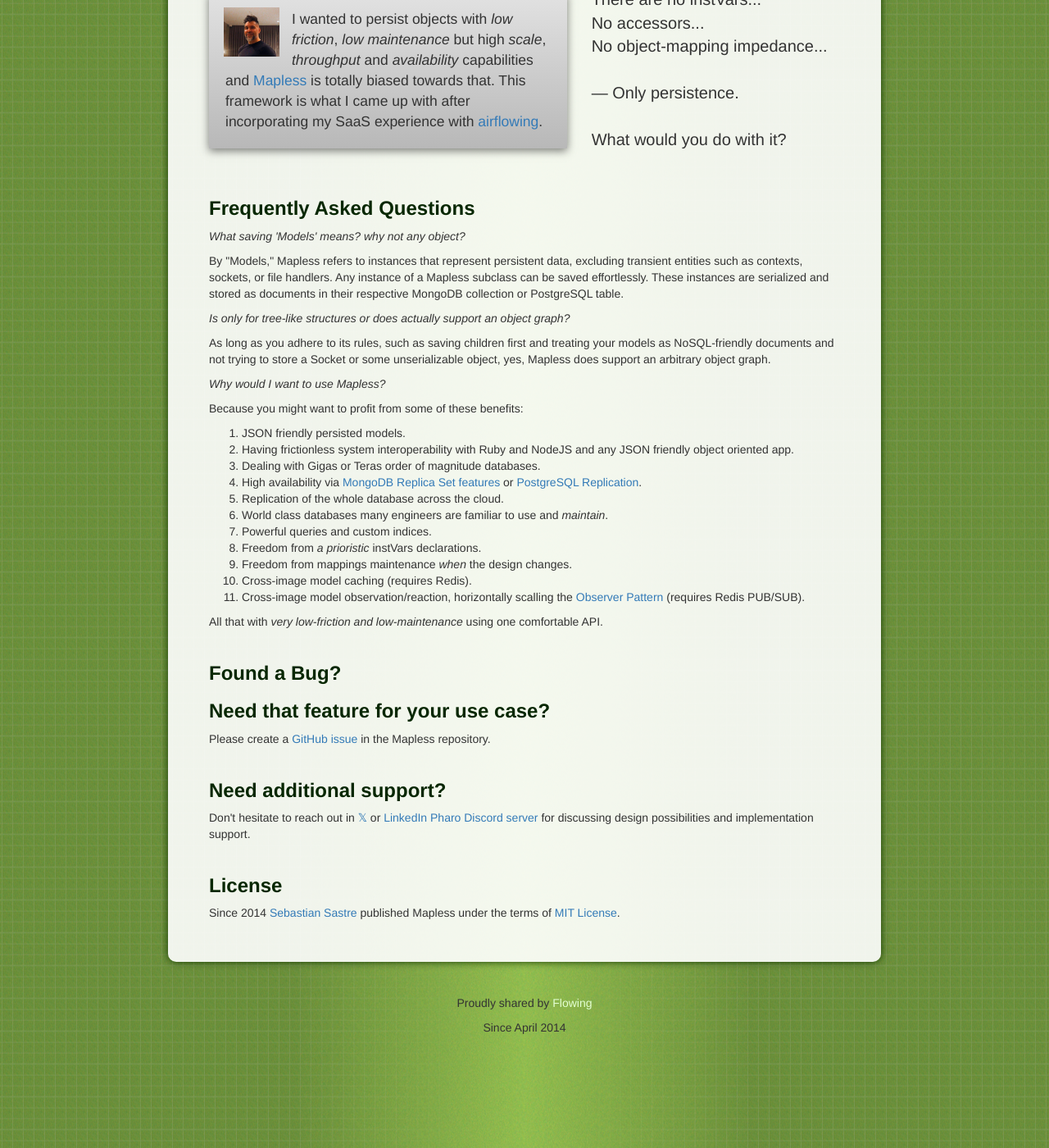
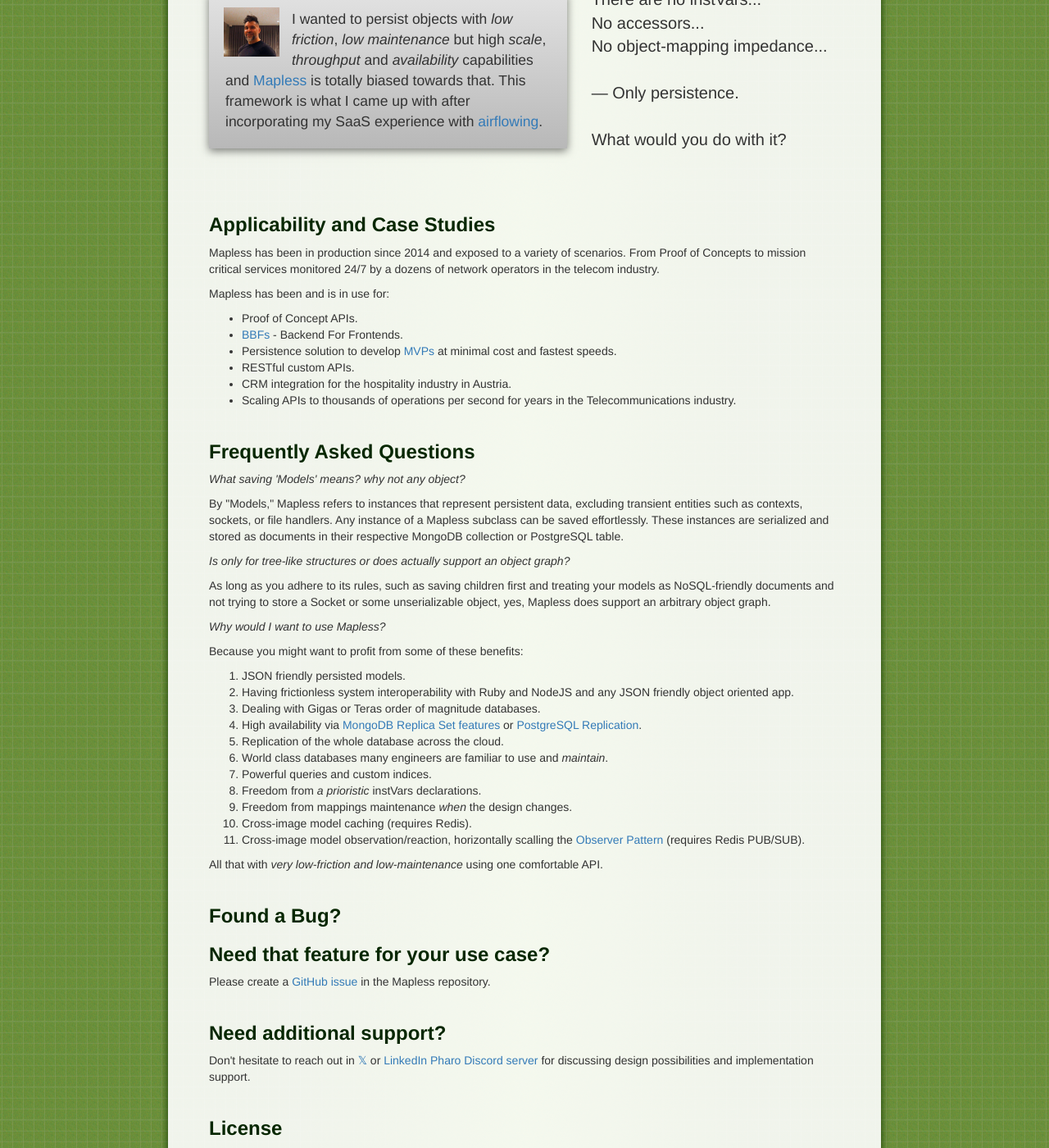
Before and after one commit to sebastianconcept/Mapless, a Jekyll site: the page built from index.html, in a window 1280 px wide and 1400 px high, scrolled down 6128 px. Shown: the whole window at 82% size. Built offline with Jekyll 4.4.1, drawn with Linux system fonts in a browser that asks for light colours; nearby versions of some CDN libraries.

Commit message:
applicability edit

```diff
--- a/css/style.css
+++ b/css/style.css
@@ -27,7 +27,7 @@
 
 body h1 {
   font-weight: bold;
-  text-shadow: rgba(167, 253, 119, 0.5) 0px 3px 3px;
+  text-shadow: rgba(167, 253, 119, 0.5) 0px 2px 10px;
 }
 
 body h1 {
--- a/index.html
+++ b/index.html
@@ -208,6 +208,22 @@
                     {% include intention.html %}
                 </div>
 
+                <div class="col-md-12 ">
+                    <div class="elaborate extraTop">
+                        <h5>Applicability and Case Studies</h5>
+                        <p>Mapless has been in production since 2014 and exposed to a variety of scenarios. From Proof of Concepts to mission critical services monitored 24/7 by a dozens of network operators in the telecom industry.</p>
+                        <p>Mapless has been and is in use for:</p>
+                        <ul>
+                            <li>Proof of Concept APIs.</li>
+                            <li><a href="https://bff-patterns.com/" target="_blank">BBFs</a> - Backend For Frontends.</li>
+                            <li>Persistence solution to develop <a href="https://en.wikipedia.org/wiki/Minimum_viable_product" target="_blank">MVPs</a> at minimal cost and fastest speeds.</li>
+                            <li>RESTful custom APIs.</li>
+                            <li>CRM integration for the hospitality industry in Austria.</li>
+                            <li>Scaling APIs to thousands of operations per second for years in the Telecommunications industry.</li>
+                        </ul>
+                    </div>
+                </div>
+
                  <div id="involved" class="col-md-12 ">
                     <div class="elaborate">
                         <h5 class="">Frequently Asked Questions</h5>
```
Also changed, not shown: 2 other files.
